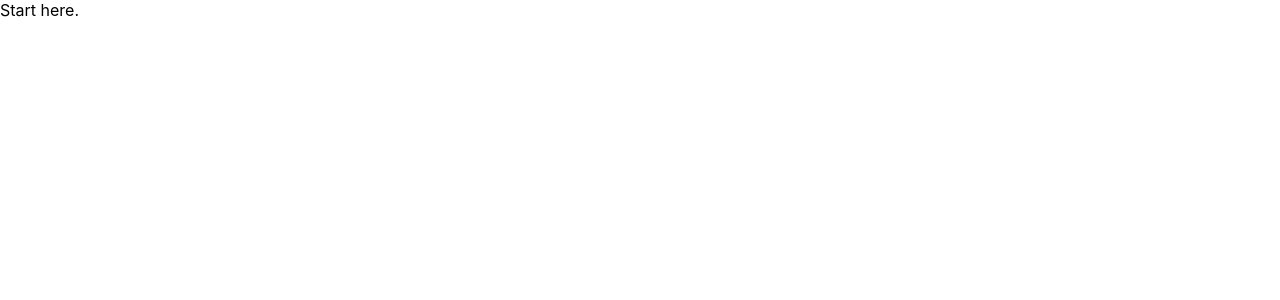
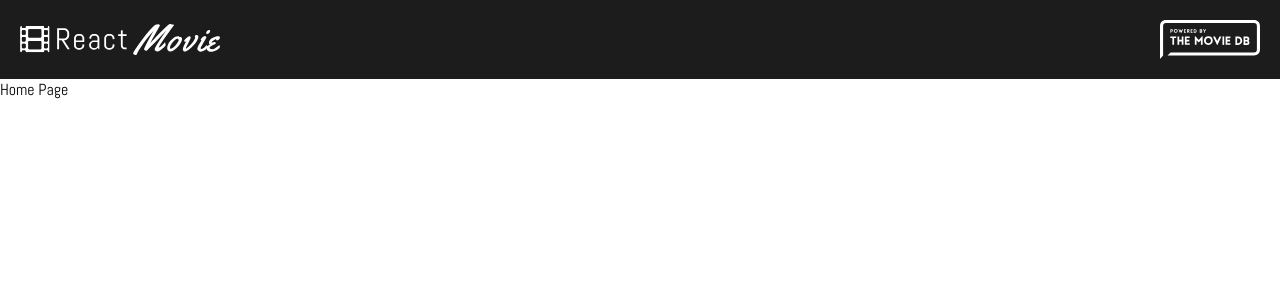
Before and after one commit to Zakhanugraha/dibimbing-final-project, a React (Create React App) app: page / in a window 1280 px wide. Shown: the top 300 px of the page. Built offline with nearby package versions, Linux system fonts and the light colour scheme; the HTML template or start-up script is replaced by a standard one.

Commit message:
add some components

```diff
--- a/src/App.js
+++ b/src/App.js
@@ -1,9 +1,14 @@
 import React from 'react';
+import Header from './components/Header';
+import Home from './components/Home';
+import {GlobalStyle} from './GlobalStyle'
 
 function App() {
   return (
     <div className="App">
-      Start here.
+      <Header />
+      <Home />
+      <GlobalStyle />
     </div>
   );
 }
--- /dev/null
+++ b/src/GlobalStyle.js
@@ -0,0 +1,42 @@
+import { createGlobalStyle } from "styled-components";
+
+export const GlobalStyle = createGlobalStyle`
+    :root {
+        --maxWidth: 1280px;
+        --white: #fff;
+        --lightGrey: #eee;
+        --medGrey: #353535;
+        --darkGrey: #1c1c1c;
+        --fontSuperBig: 2.5rem;
+        --fontBig: 1.5rem;
+        --fontMed: 1.2rem;
+        --fontSmall: 1rem;
+    }
+
+    * {
+        box-sizing: border-box;
+        font-family: 'Abel', sans-serif;
+    }
+
+    body {
+        margin: 0;
+        padding: 0;
+
+        h1 {
+            font-size: 2rem;
+            font-weight: 600;
+            color: var(--white)
+        }
+
+        h3 {
+            font-size: 1.1rem;
+            font-weight: 600;
+
+        }
+
+        p {
+            font-size: 1rem;
+            color: var(--white);
+        }
+    }
+`
--- /dev/null
+++ b/src/components/Header/Header.styles.js
@@ -0,0 +1,31 @@
+import styled from "styled-components";
+
+export const Wrapper = styled.div`
+    background: var(--darkGrey);
+    padding: 0 20px;
+`;
+
+export const Content = styled.div`
+    display: flex;
+    align-items: center;
+    justify-content: space-between;
+    max-width: var(--maxWidth);
+    padding: 20px 0;
+    margin: 0 auto;
+`;
+
+export const LogoImg = styled.img`
+    width: 200px;
+
+    @media screen and (maxWidth: 500px) {
+        width: 150px;
+    }
+`;
+
+export const TMDBLogoImg = styled.img`
+    width: 100px;
+
+    @media screen and (maxWidth: 500px) {
+        width: 80px;
+    }
+`;
--- /dev/null
+++ b/src/components/Header/index.js
@@ -0,0 +1,15 @@
+import React from 'react';
+import RMDBLogo from '../../images/react-movie-logo.svg';
+import TMDBLogo from '../../images/tmdb_logo.svg';
+import { Wrapper, Content, LogoImg, TMDBLogoImg } from './Header.styles';
+
+const Header = () => (
+    <Wrapper>
+        <Content>
+            <LogoImg src={RMDBLogo} alt='rmdb-logo' />
+            <TMDBLogoImg src={TMDBLogo} alt='tmdb-logo' />
+        </Content>
+    </Wrapper>
+)
+
+export default Header
--- /dev/null
+++ b/src/components/Home.js
@@ -0,0 +1,19 @@
+import React, { useState } from 'react';
+//config
+import { POSTER_SIZE, BACKDROP_SIZE, IMAGE_BASE_URL } from '../config';
+//components
+
+//hooks
+
+//Images
+import NoImage from '../images/no_image.jpg';
+
+const Home = () => {
+    const [state, setState] = useState();
+    const [loading, setLoading] = useState(false);
+    const [error, setError] = useState(false)
+
+    return <div>Home Page</div>
+}
+
+export default Home;
```
